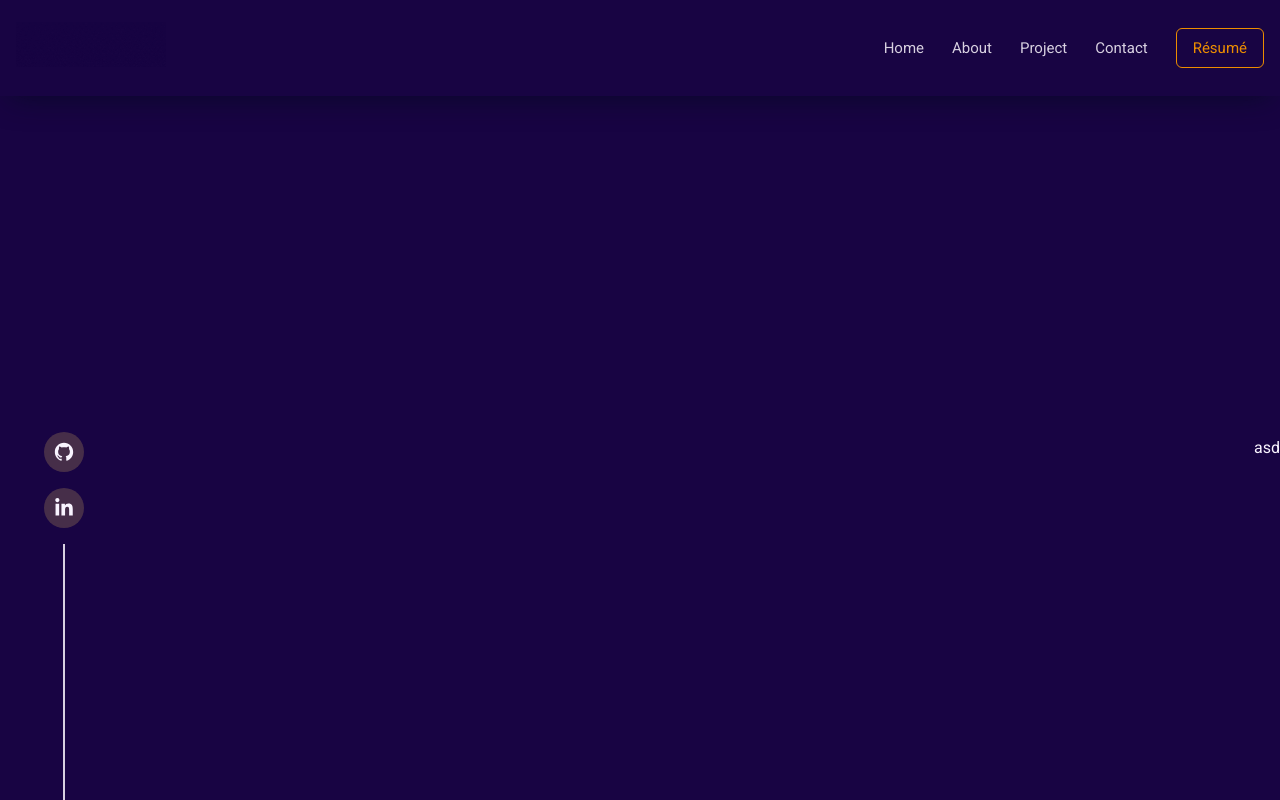
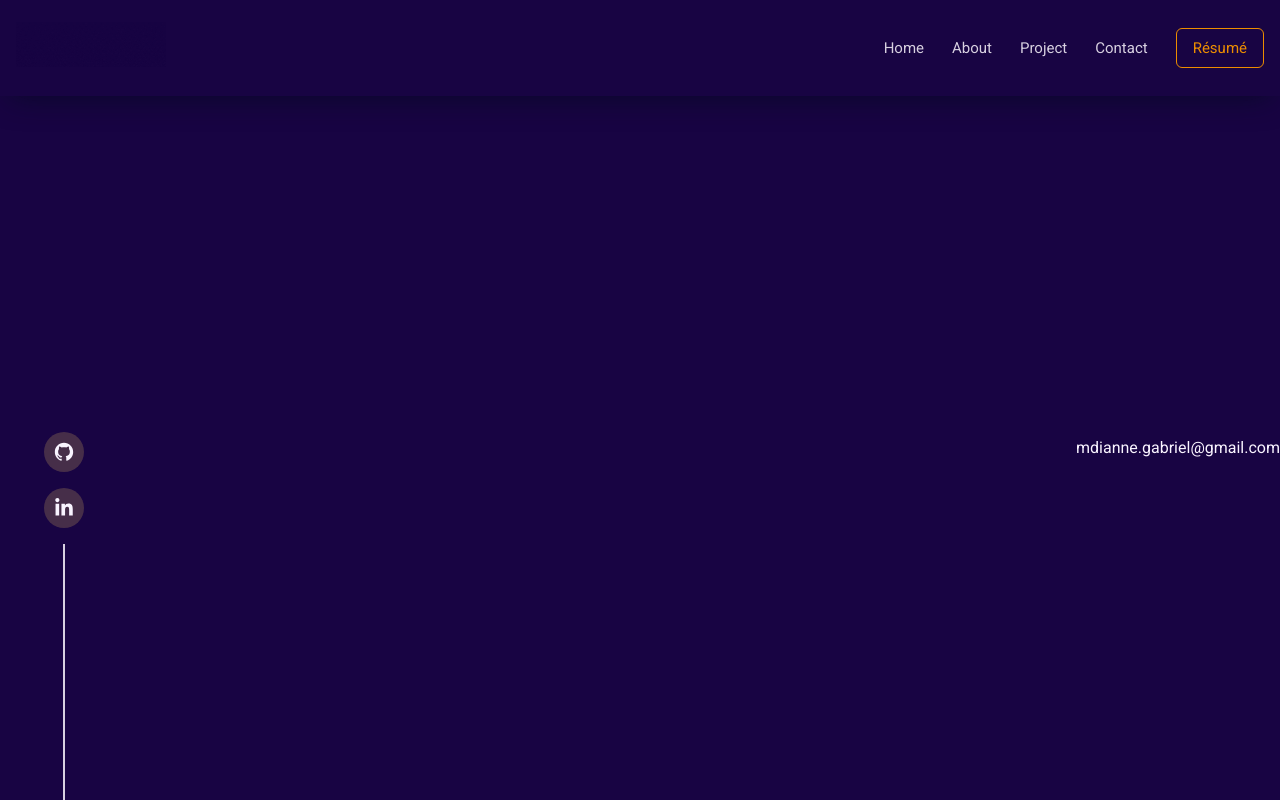
Before and after one commit to diannegabriel/website, a Next.js app: page / in a window 1280 px wide. Built offline with nearby package versions, Linux system fonts and the light colour scheme.

Commit message:
Include email address

```diff
--- a/components/Email.tsx
+++ b/components/Email.tsx
@@ -3,7 +3,9 @@ import React from "react";
 const Email = () => {
   return (
     <div className="w-full h-full flex flex-col items-center justify-end gap-6 text-textLight">
-      asd
+      <a href="mailto:mdianne.gabriel@gmail.com">
+        <p>mdianne.gabriel@gmail.com</p>
+      </a>
     </div>
   );
 };
```
